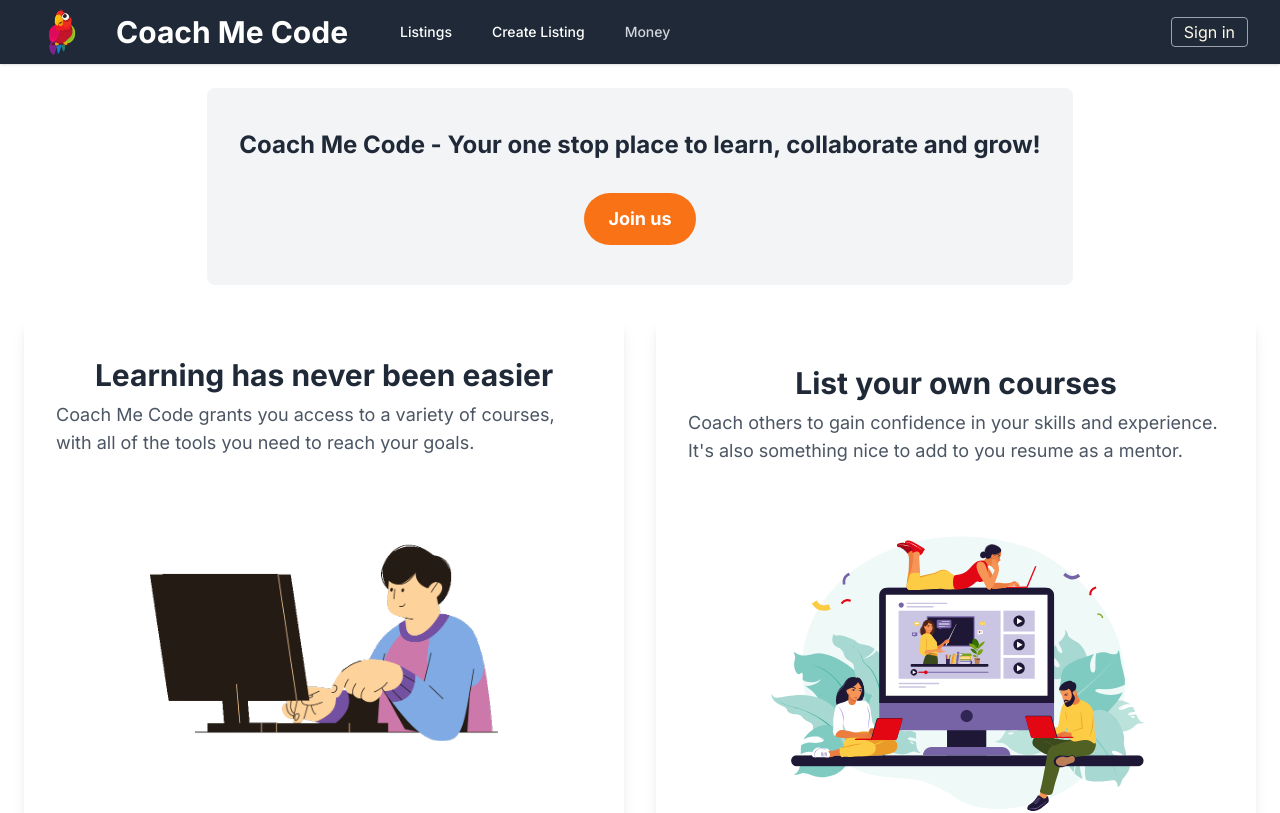
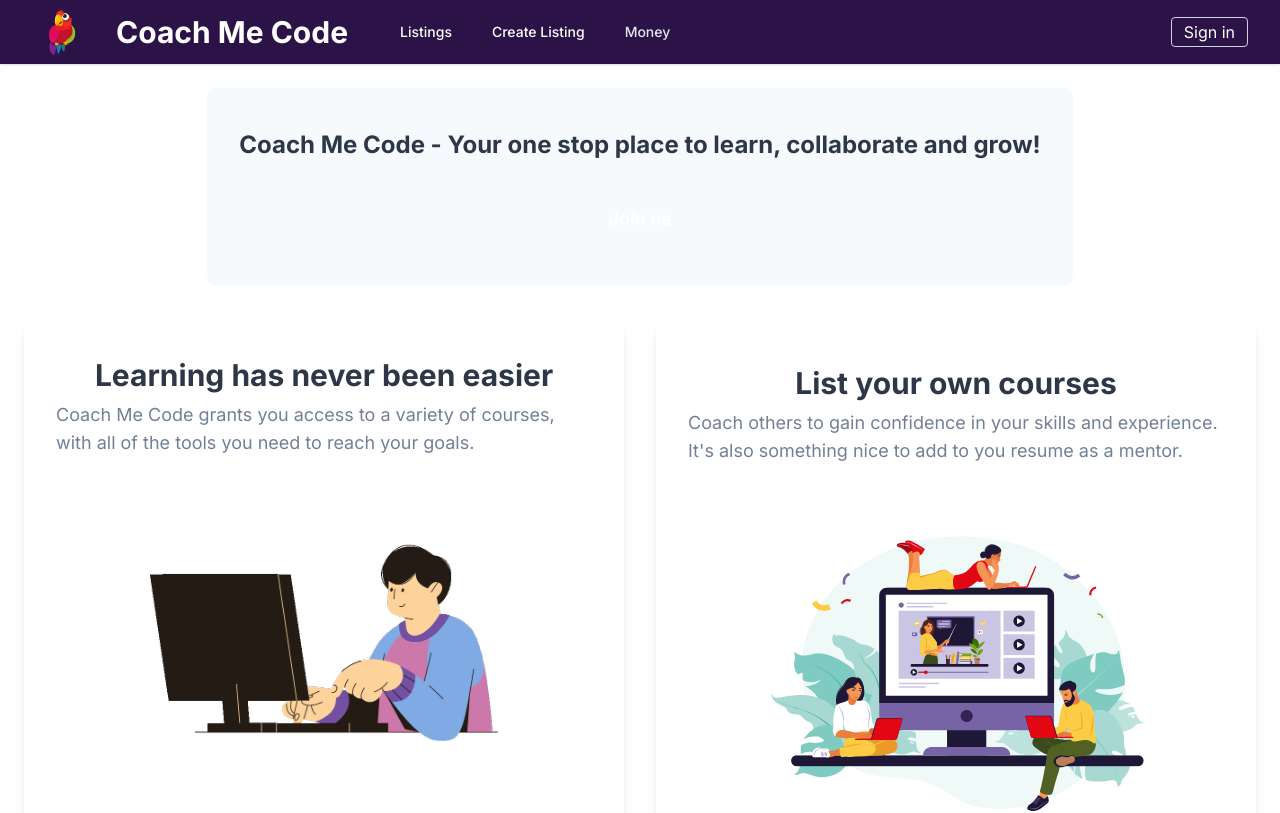
Before and after one commit to Spyabo/coach-me-code, a Next.js app: page / in a window 1280 px wide. Shown: the top 813 px of the page. Built offline with nearby package versions, Linux system fonts and the light colour scheme; no server answers.

Commit message:
add some custom colours

```diff
--- a/src/app/components/Navbar/Navbar.tsx
+++ b/src/app/components/Navbar/Navbar.tsx
@@ -20,7 +20,7 @@ export default function Nav() {
   return (
     <div>
       <div className="hidden md:block"></div>
-      <nav className="bg-gray-800 shadow">
+      <nav className="bg-purple-600 shadow">
         <div className="max-w-7xl mx-auto px-4 sm:px-6 lg:px-8  text-white">
           <div className="flex items-center justify-between h-16 py-4 md:py-0">
             <div className="flex items-center">
--- a/tailwind.config.js
+++ b/tailwind.config.js
@@ -7,6 +7,30 @@ module.exports = {
     "./src/app/**/*.{js,ts,jsx,tsx,mdx}",
   ],
   theme: {
+    colors: {
+      transparent: "transparent",
+      current: "currentColor",
+      black: "#000",
+      white: "#fff",
+      gray: {
+        100: "#f7fafc",
+        200: "#edf2f7",
+        300: "#e2e8f0",
+        400: "#cbd5e0",
+        500: "#a0aec0",
+        600: "#718096",
+        700: "#4a5568",
+        800: "#2d3748",
+        900: "#1a202c",
+      },
+      purple: {
+        100: "#EDE3FF",
+        200: "#D0BDF0",
+        300: "#AF9FC9",
+        400: "#541B54",
+        500: "#D1E5E",
+        600: "#2B1347",
+    },
     extend: {
       backgroundImage: {
         "gradient-radial": "radial-gradient(var(--tw-gradient-stops))",
@@ -16,4 +40,4 @@ module.exports = {
     },
   },
   plugins: [require("@tailwindcss/forms")],
-};
+}};
```
